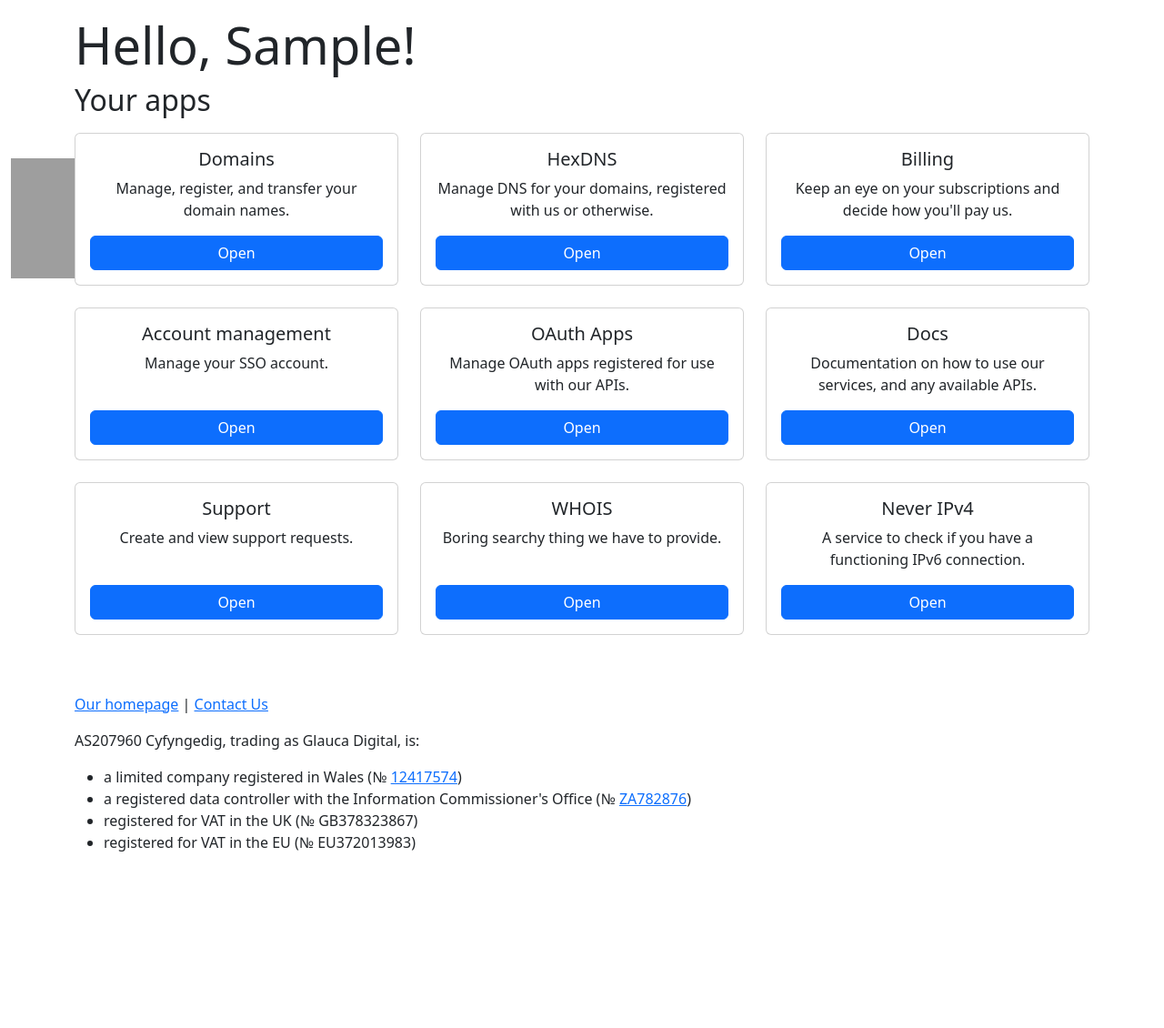
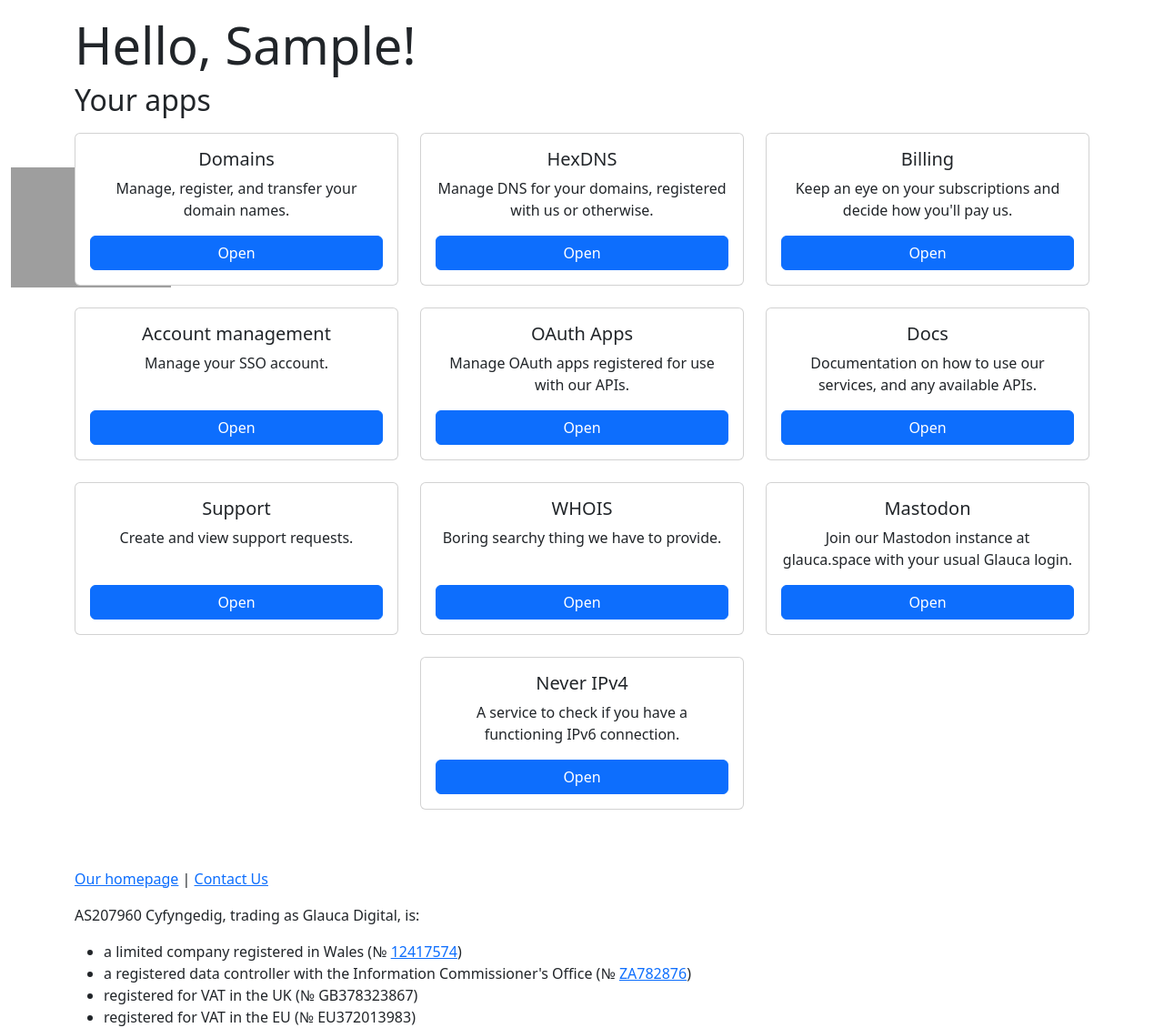
Before and after one commit to AS207960/portal, a Django app: page / in a window 1280 px wide. Shown: the part 101-1231 px from the top of the page at 91% size. Before the commit the page ends 1037 px from the top, so only its background shows below. Run offline with Django 3.2, Linux system fonts and the light colour scheme; the visitor is signed in with stand-in values (Sample User, id 1); some libraries are stand-ins or nearby versions; grey boxes are pictures that could not be loaded.

Commit message:
add mastondon link

```diff
--- a/portal/templates/portal/index.html
+++ b/portal/templates/portal/index.html
@@ -96,6 +96,17 @@
             <div class="col mb-4 d-flex">
                 <div class="card text-center flex-grow-1">
                     <div class="card-body d-flex flex-column">
+                        <h5 class="card-title">Mastodon</h5>
+                        <p class="card-text" style="flex-grow: 1;">
+                            Join our Mastodon instance at glauca.space with your usual Glauca login.
+                        </p>
+                        <a href="https://glauca.space" class="btn btn-primary btn-block">Open</a>
+                    </div>
+                </div>
+            </div>
+            <div class="col mb-4 d-flex">
+                <div class="card text-center flex-grow-1">
+                    <div class="card-body d-flex flex-column">
                         <h5 class="card-title">Never IPv4</h5>
                         <p class="card-text" style="flex-grow: 1;">
                             A service to check if you have a functioning IPv6 connection.
```
